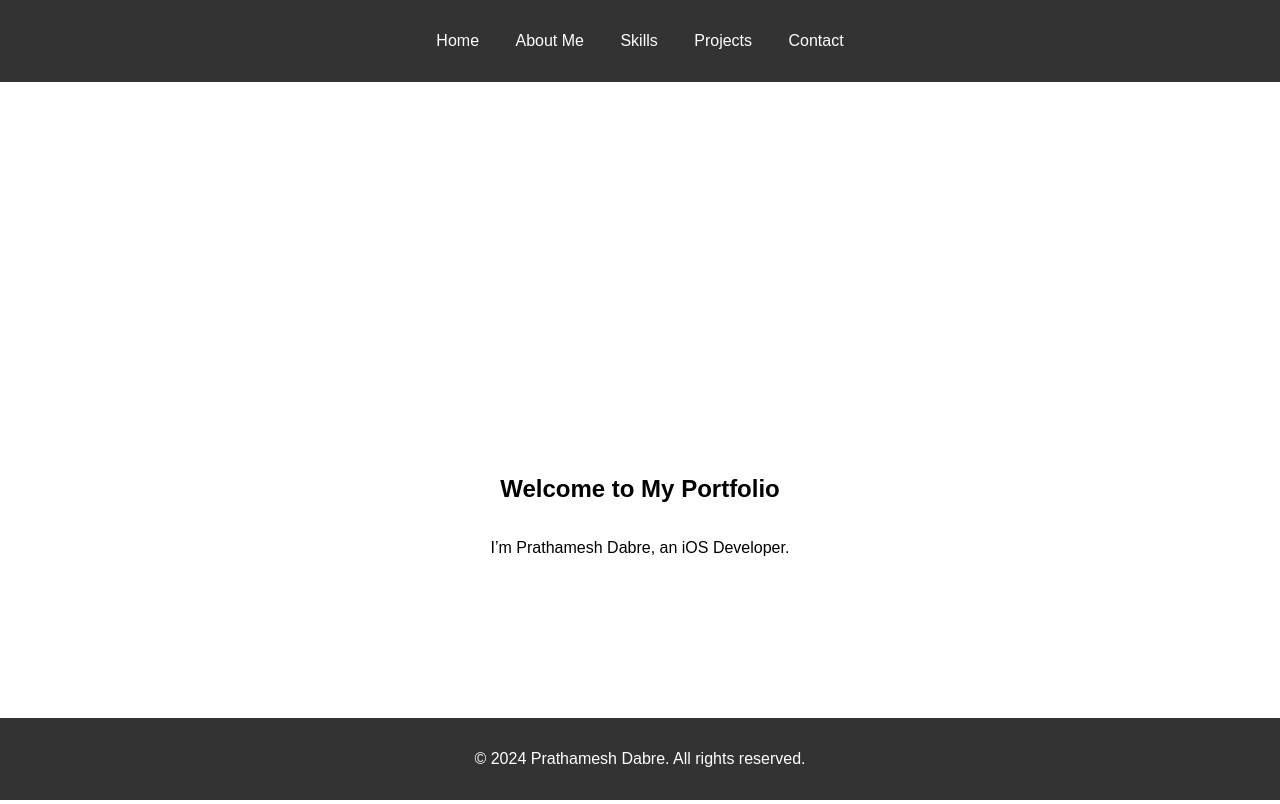
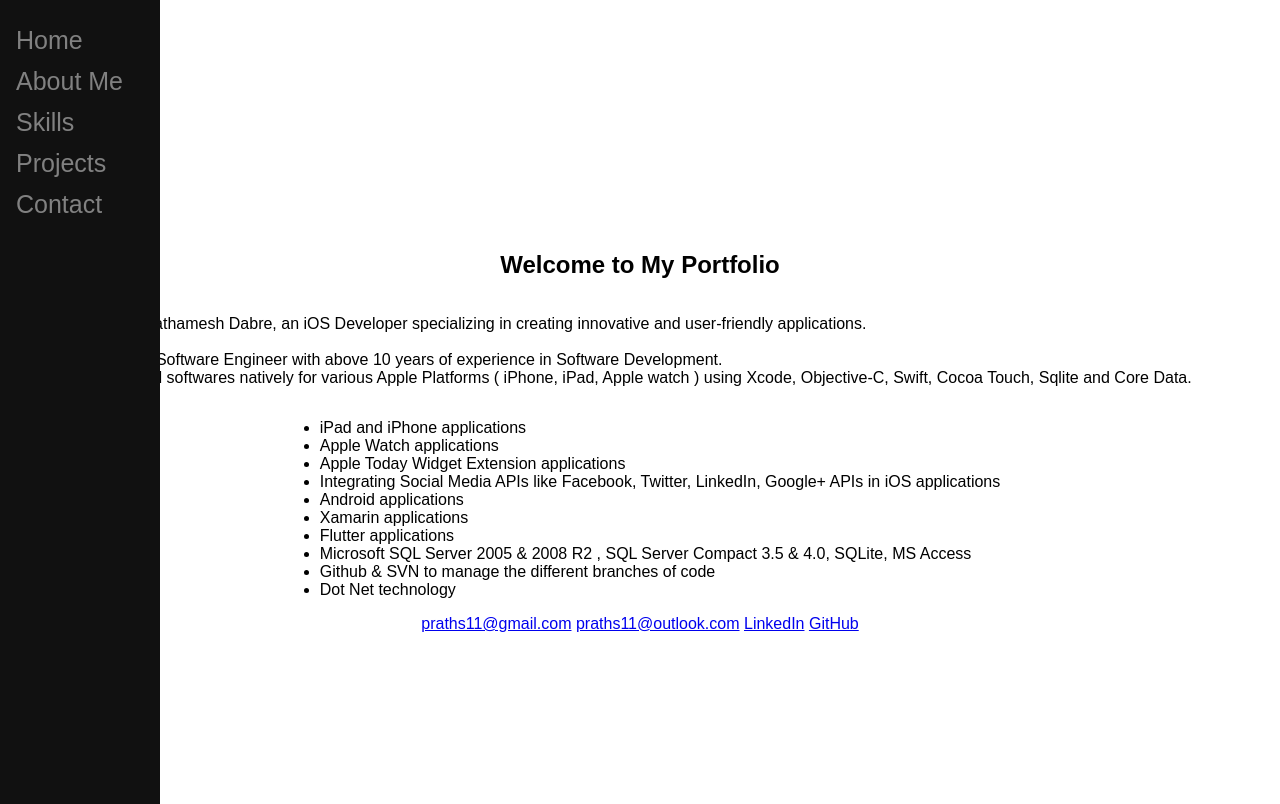
Before and after one commit to praths/prathamesh_dabre.github.io, a plain HTML site: page index.html in a window 1280 px wide. Shown: the top 804 px of the page. Drawn offline with Linux system fonts and the light colour scheme.

Commit message:
add the home section content

```diff
--- a/index.html
+++ b/index.html
@@ -7,7 +7,7 @@
     <link rel="stylesheet" href="style.css">
 </head>
 <body>
-    <header>
+    <!-- <header>
         <nav>
             <ul>
                 <li><a href="#home">Home</a></li>
@@ -17,11 +17,48 @@
                 <li><a href="#contact">Contact</a></li>
             </ul>
         </nav>
-    </header>
+    </header> -->
 
+    <!-- Side navigation -->
+    <div class="sidenav">
+        <a href="#home">Home</a>
+        <a href="#about">About Me</a>
+        <a href="#skills">Skills</a>
+        <a href="#projects">Projects</a>
+        <a href="#contact">Contact</a>
+        <br>
+      </div>
+
+      <!-- Page content -->
+<!-- <div class="main"> -->
     <section id="home">
         <h1>Welcome to My Portfolio</h1>
-        <p>I’m Prathamesh Dabre, an iOS Developer.</p>
+        <p>Hi, I’m Prathamesh Dabre, an iOS Developer specializing in creating innovative and user-friendly applications.
+            <br><br>
+            Qualified Software Engineer with above 10 years of experience in Software Development.
+            <br>
+            developed softwares natively for various Apple Platforms ( iPhone, iPad, Apple watch ) using Xcode, Objective-C, Swift, Cocoa Touch, Sqlite and Core Data.
+
+        </p>
+        <ul>
+            <li>iPad and iPhone applications</li>
+            <li>Apple Watch applications</li>
+            <li>Apple Today Widget Extension applications</li>
+            <li>Integrating Social Media APIs like Facebook, Twitter, LinkedIn, Google+ APIs in iOS applications</li>
+            <li>Android applications</li>
+            <li>Xamarin applications</li>
+            <li>Flutter applications</li>
+            <li>Microsoft SQL Server 2005 & 2008 R2 , SQL Server Compact 3.5 & 4.0, SQLite, MS Access</li>
+            <li>Github & SVN to manage the different branches of code</li>
+            <li>Dot Net technology</li>
+        </ul>
+        <div class="social">
+            <a href="mailto:praths11@gmail.com">praths11@gmail.com</a>
+            <a href="mailto:praths11@outlook.com">praths11@outlook.com</a>
+            <a href="https://www.linkedin.com/in/prathamesh-dabre21091987" target="_blank">LinkedIn</a>
+            <a href="https://www.github.com/praths" target="_blank">GitHub</a>
+            <br>
+        </div>
     </section>
 
     <section id="about">
@@ -62,17 +99,23 @@
         <form action="mailto:praths11@outlook.com" method="POST" enctype="text/plain">
             <label for="name">Name:</label>
             <input type="text" id="name" name="name" required>
+            <br>
             <label for="email">Email:</label>
             <input type="email" id="email" name="email" required>
+            <br>
             <label for="message">Message:</label>
             <textarea id="message" name="message" required></textarea>
+            <br>
             <button type="submit">Send</button>
         </form>
     </section>
+  <!-- </div> -->
 
-    <footer>
+
+
+    <!-- <footer>
         <p>&copy; 2024 Prathamesh Dabre. All rights reserved.</p>
-    </footer>
+    </footer> -->
 
     <script src="script.js"></script>
 </body>
--- a/script.js
+++ b/script.js
@@ -1,5 +1,5 @@
 // Example: Smooth scrolling for navigation links
-document.querySelectorAll('nav a').forEach(anchor => {
+document.querySelectorAll('a').forEach(anchor => {
     anchor.addEventListener('click', function(e) {
         e.preventDefault();
         document.querySelector(this.getAttribute('href')).scrollIntoView({
--- a/style.css
+++ b/style.css
@@ -1,3 +1,42 @@
+/* The sidebar menu */
+.sidenav {
+    height: 100%; /* Full-height: remove this if you want "auto" height */
+    width: 160px; /* Set the width of the sidebar */
+    position: fixed; /* Fixed Sidebar (stay in place on scroll) */
+    z-index: 1; /* Stay on top */
+    top: 0; /* Stay at the top */
+    left: 0;
+    background-color: #111; /* Black */
+    overflow-x: hidden; /* Disable horizontal scroll */
+    padding-top: 20px;
+  }
+
+  /* The navigation menu links */
+  .sidenav a {
+    padding: 6px 8px 6px 16px;
+    text-decoration: none;
+    font-size: 25px;
+    color: #818181;
+    display: block;
+  }
+
+  /* When you mouse over the navigation links, change their color */
+  .sidenav a:hover {
+    color: #f1f1f1;
+  }
+
+  /* Style page content */
+  .main {
+    margin-left: 160px; /* Same as the width of the sidebar */
+    padding: 0px 10px;
+  }
+
+  /* On smaller screens, where height is less than 450px, change the style of the sidebar (less padding and a smaller font size) */
+  @media screen and (max-height: 450px) {
+    .sidenav {padding-top: 15px;}
+    .sidenav a {font-size: 18px;}
+  }
+
 body {
     font-family: Arial, sans-serif;
     margin: 0;
```
